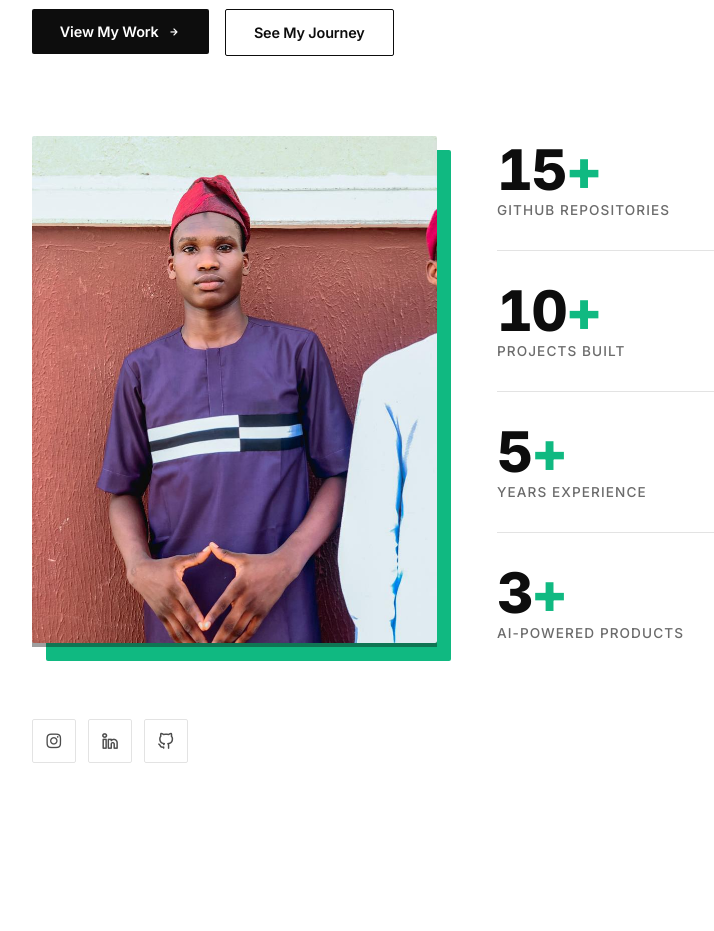
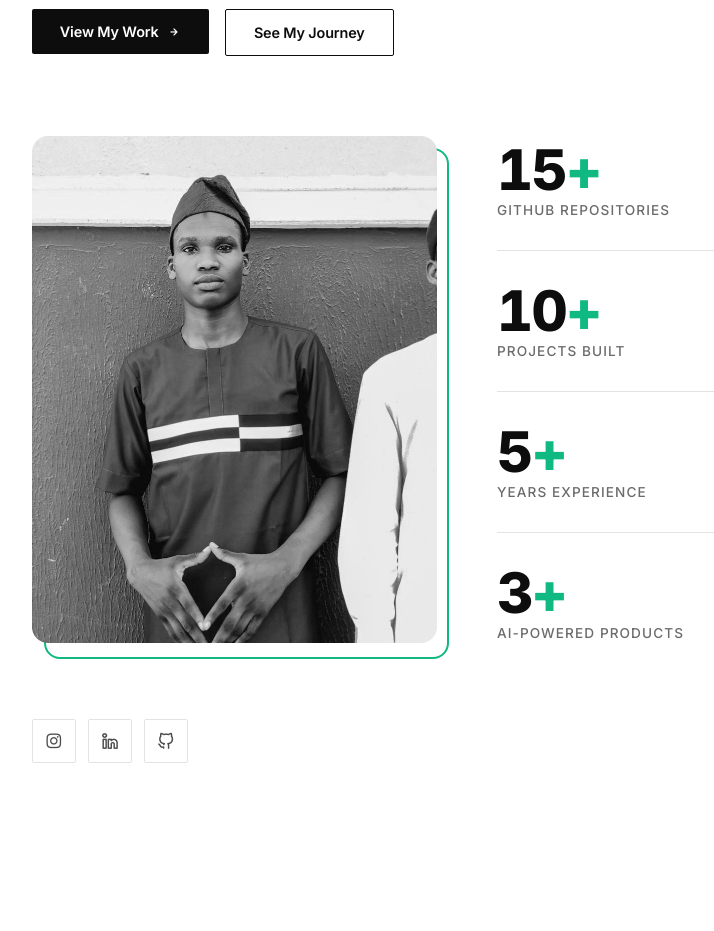
Before and after one commit to Bilaaladenuga/bilaal-portfolio., a React (Vite) app: page / in a window 1280 px wide. Shown: the part 1060-1991 px from the top of the page, without its empty margins (173-887 px from the left). Built offline with nearby package versions, Linux system fonts and the light colour scheme.

Commit message:
Match olajide hero photo style — offset border frame, grayscale hover, rounded corners

```diff
--- a/src/index.css
+++ b/src/index.css
@@ -397,19 +397,16 @@ button, a, [role="button"] { cursor: pointer; }
   position: relative;
   width: 100%;
   aspect-ratio: 4/5;
-  border-radius: 2px;
+  border-radius: 16px;
   z-index: 0;
 }
 
-.hero-photo::before {
-  content: '';
+.hero-photo-frame {
   position: absolute;
-  top: 14px;
-  left: 14px;
-  right: -14px;
-  bottom: -14px;
-  background: var(--color-plasma-violet);
-  border-radius: 2px;
+  inset: 0;
+  border: 2px solid var(--color-plasma-violet);
+  border-radius: 16px;
+  transform: translate(12px, 12px);
   z-index: -1;
 }
 
@@ -418,18 +415,14 @@ button, a, [role="button"] { cursor: pointer; }
   width: 100%;
   height: 100%;
   object-fit: cover;
-  border-radius: 2px;
-  transition: transform 0.6s ease;
+  border-radius: 16px;
+  filter: grayscale(100%);
+  transition: filter 0.5s ease;
   z-index: 1;
 }
 
-.hero-photo:hover img { transform: scale(1.03); }
-
-.hero-photo-overlay {
-  position: absolute;
-  inset: 0;
-  background: linear-gradient(to top, rgba(13, 13, 13, 0.4), transparent 50%);
-  pointer-events: none;
+.hero-photo:hover img {
+  filter: grayscale(0%);
 }
 
 /* Stats in hero */
@@ -1283,7 +1276,7 @@ footer {
   /* Hero photo + stats */
   .hero-photo-section { gap: 32px; }
   .hero-photo { max-width: 100%; aspect-ratio: auto; height: auto; max-height: 350px; }
-  .hero-photo::before { top: 10px; left: 10px; right: -10px; bottom: -10px; }
+  .hero-photo-frame { transform: translate(8px, 8px); }
   .hero-photo img { width: 100%; height: 100%; object-fit: cover; }
   .hero-stats { flex-direction: row; flex-wrap: wrap; gap: 16px; }
   .hero-stat {
--- a/src/pages/Home.jsx
+++ b/src/pages/Home.jsx
@@ -144,8 +144,8 @@ const Home = () => {
                     className="hero-photo-section"
                 >
                     <div className="hero-photo">
+                        <div className="hero-photo-frame"></div>
                         <img src="/assets/IMG-20230421-WA0040.jpg" alt="Bilaal Adenuga" fetchPriority="high" />
-                        <div className="hero-photo-overlay"></div>
                     </div>
 
                     <div className="hero-stats">
```
